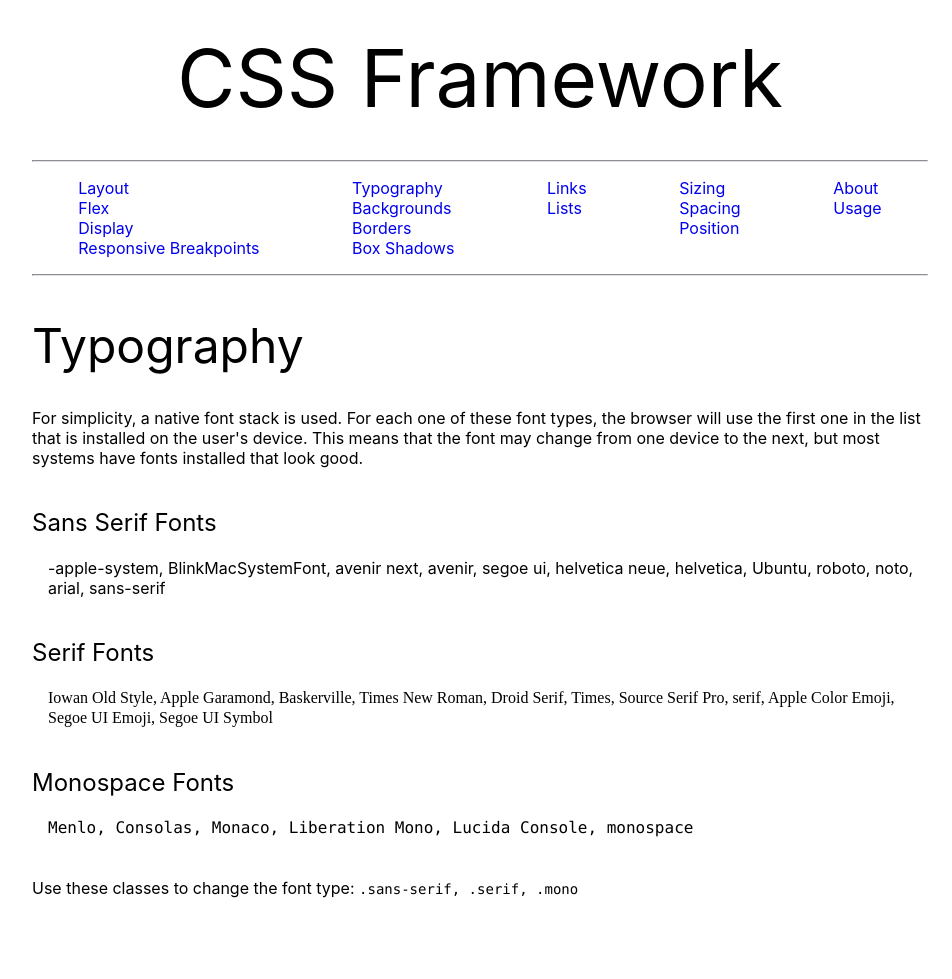
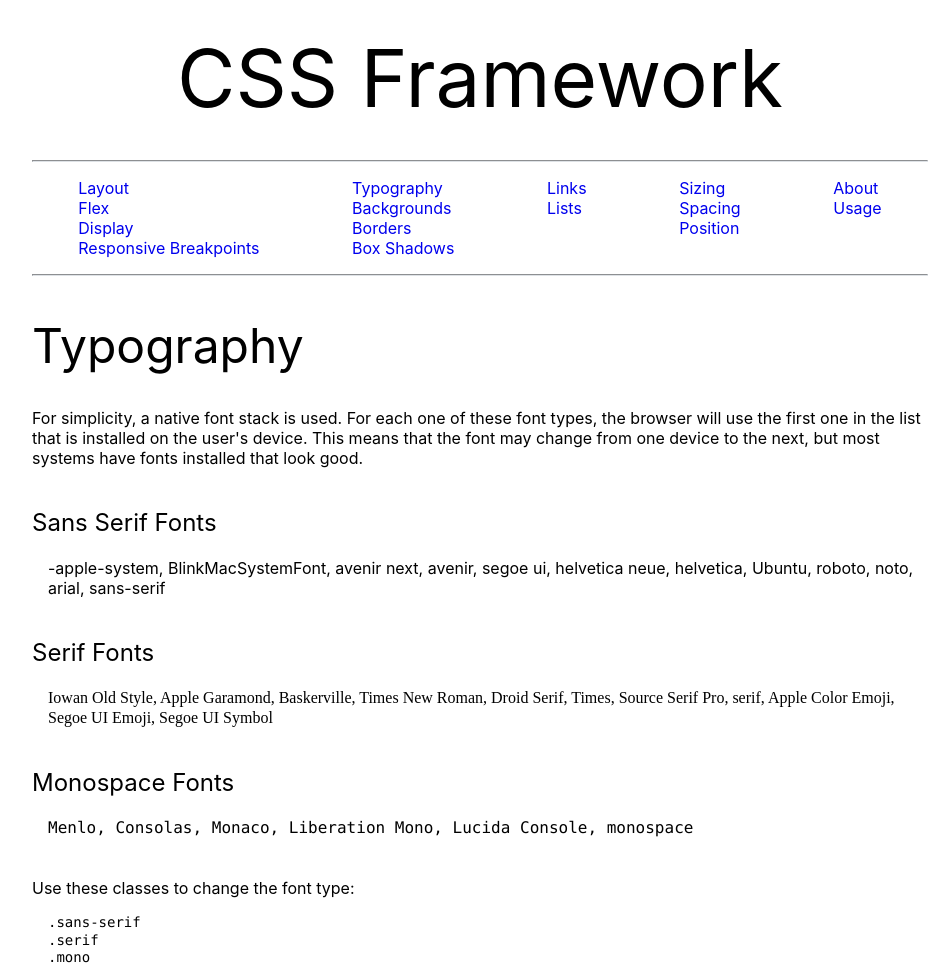
Before and after one commit to esteban90-dev/css-framework-site, a Jekyll site: the page built from typography.html, in a window 1280 px wide. Shown: the whole page, without its empty margins (160-1112 px from the left). Built offline with Jekyll 4.4.1, drawn with Linux system fonts in a browser that asks for light colours; before the commit the page ends 911 px from its top, so only the background shows below that.

Commit message:
change to list

```diff
--- a/typography.html
+++ b/typography.html
@@ -26,4 +26,9 @@ title: Breakpoints
 <p class="ml-3 mono">Menlo, Consolas, Monaco, Liberation Mono, Lucida Console, monospace</p>
 <br><br>
 
-<p>Use these classes to change the font type: <span class="text-sm mono">.sans-serif, .serif, .mono</span></p>
+<ul class="list list-inside">
+  Use these classes to change the font type:
+  <li class="mono ml-3 mt-3 text-sm">.sans-serif</li>
+  <li class="mono ml-3 text-sm">.serif</li>
+  <li class="mono ml-3 text-sm">.mono</li>
+</p>
```
